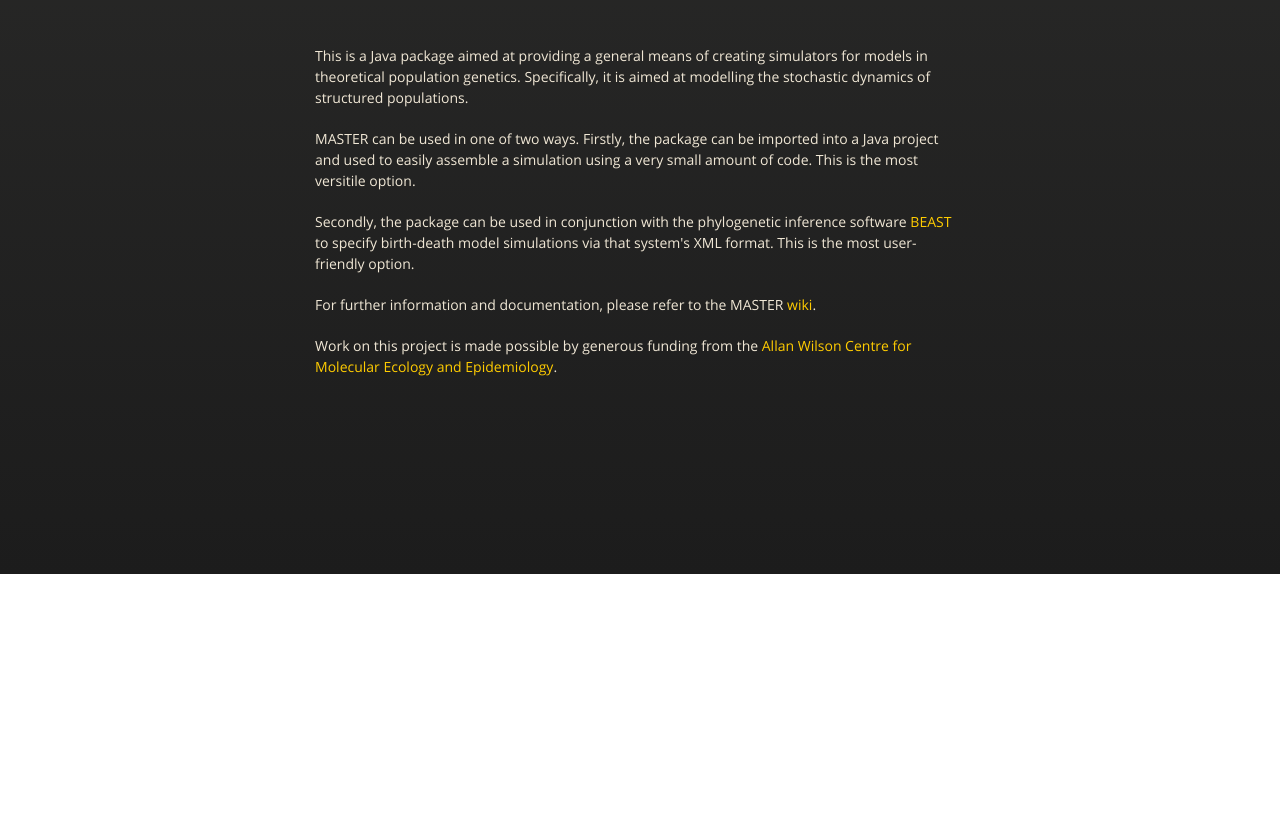
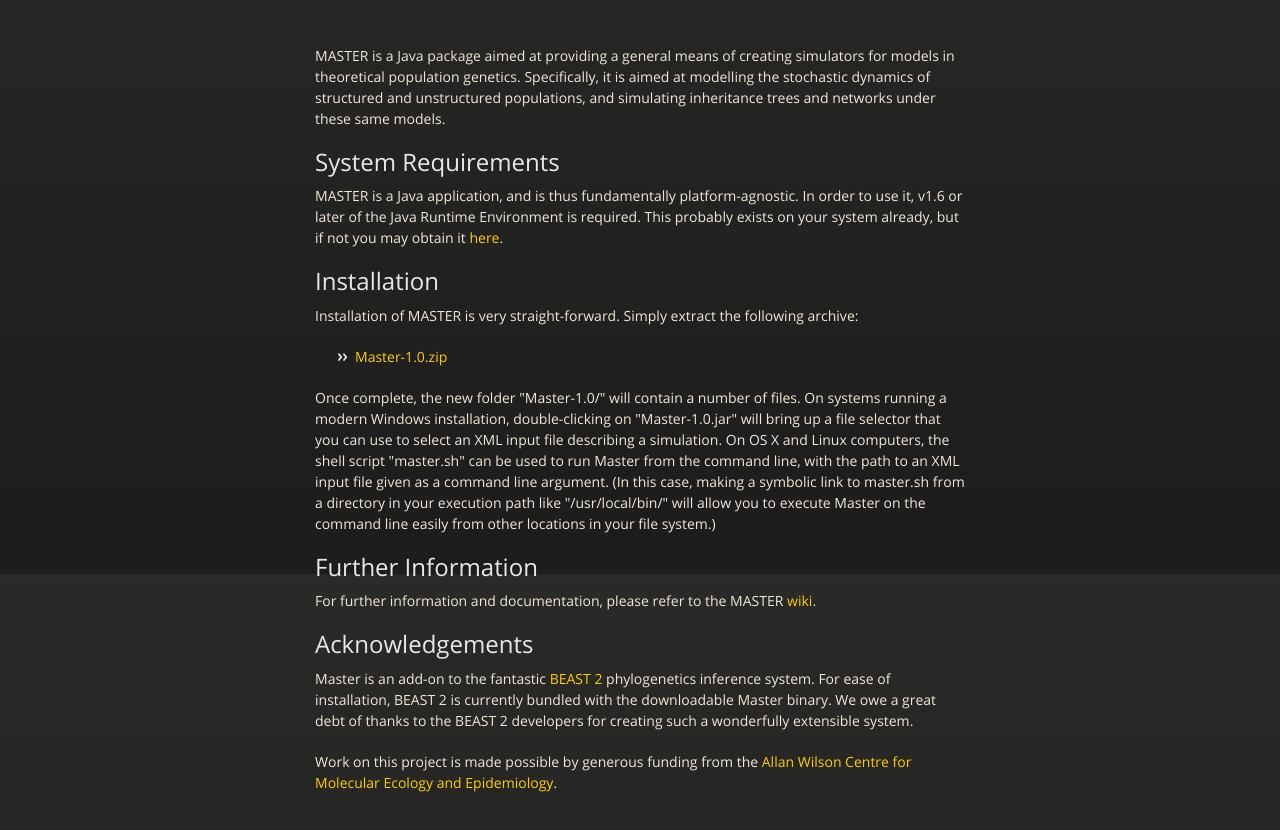
Before and after one commit to tgvaughan/MASTER, a plain HTML site: page index.html in a window 1280 px wide. Shown: the part 226-1056 px from the top of the page. Before the commit the page ends 800 px from the top, so only its background shows below. Drawn offline with nearby package versions, Linux system fonts and the light colour scheme.

Commit message:
Updated website with installation details.

```diff
--- a/index.html
+++ b/index.html
@@ -38,21 +38,50 @@
           <span class="credits right">Hosted on GitHub Pages &mdash; Theme by <a href="http://twitter.com/#!/michigangraham">mattgraham</a></span>
         </div>
 
-        <p>This is a Java package aimed at providing a general means of creating
-simulators for models in theoretical population genetics.  Specifically, it is
-aimed at modelling the stochastic dynamics of structured populations.</p>
+        <p>MASTER is a Java package aimed at providing a general means
+of creating simulators for models in theoretical population genetics.
+Specifically, it is aimed at modelling the stochastic dynamics of
+structured and unstructured populations, and simulating inheritance
+trees and networks under these same models.</p>
 
-<p>MASTER can be used in one of two ways.  Firstly, the package can be imported
-into a Java project and used to easily assemble a simulation using a very
-small amount of code.  This is the most versitile option.</p>
+<h2>System Requirements</h2>
 
-<p>Secondly, the package can be used in conjunction with the phylogenetic inference
-software <a href="http://code.google.com/p/beast2/">BEAST</a> to specify birth-death
-model simulations via that system's XML format. This is the most user-friendly
-option.</p>
+<p>MASTER is a Java application, and is thus fundamentally
+  platform-agnostic.  In order to use it, v1.6 or later of the Java
+  Runtime Environment is required.  This probably exists on your
+  system already, but if not you may obtain
+  it <a href="http://www.java.com/en/download/index.jsp">here</a>.</p>
+
+<h2>Installation</h2>
+
+<p>Installation of MASTER is very straight-forward.  Simply extract
+the following archive:
+<ul>
+<li><a href="binaries/Master-1.0.zip">Master-1.0.zip</a></li>
+</ul>
+Once complete, the new folder "Master-1.0/" will contain a number of
+files. On systems running a modern Windows installation,
+double-clicking on "Master-1.0.jar" will bring up a file selector that
+you can use to select an XML input file describing a simulation.  On
+OS X and Linux computers, the shell script "master.sh" can be used to
+run Master from the command line, with the path to an XML input file
+given as a command line argument. (In this case, making a symbolic link
+to master.sh from a directory in your execution path like "/usr/local/bin/" will allow you to
+execute Master on the command line easily from other locations in your file system.)</p>
+
+<h2>Further Information</h2>
 
 <p>For further information and documentation, please refer to the MASTER
 <a href="http://www.github.com/tgvaughan/MASTER/wiki">wiki</a>.</p>
+
+<h2>Acknowledgements</h2>
+
+<p>Master is an add-on to
+  the fantastic <a href="http://beast2.cs.auckland.ac.nz/">BEAST 2</a>
+  phylogenetics inference system.  For ease of installation, BEAST 2
+  is currently bundled with the downloadable Master binary.  We owe a
+  great debt of thanks to the BEAST 2 developers for creating such a
+  wonderfully extensible system.</p>
 
 <p>Work on this project is made possible by generous funding from the
 <a href="http://www.allanwilsoncentre.ac.nz/">Allan Wilson Centre
```
